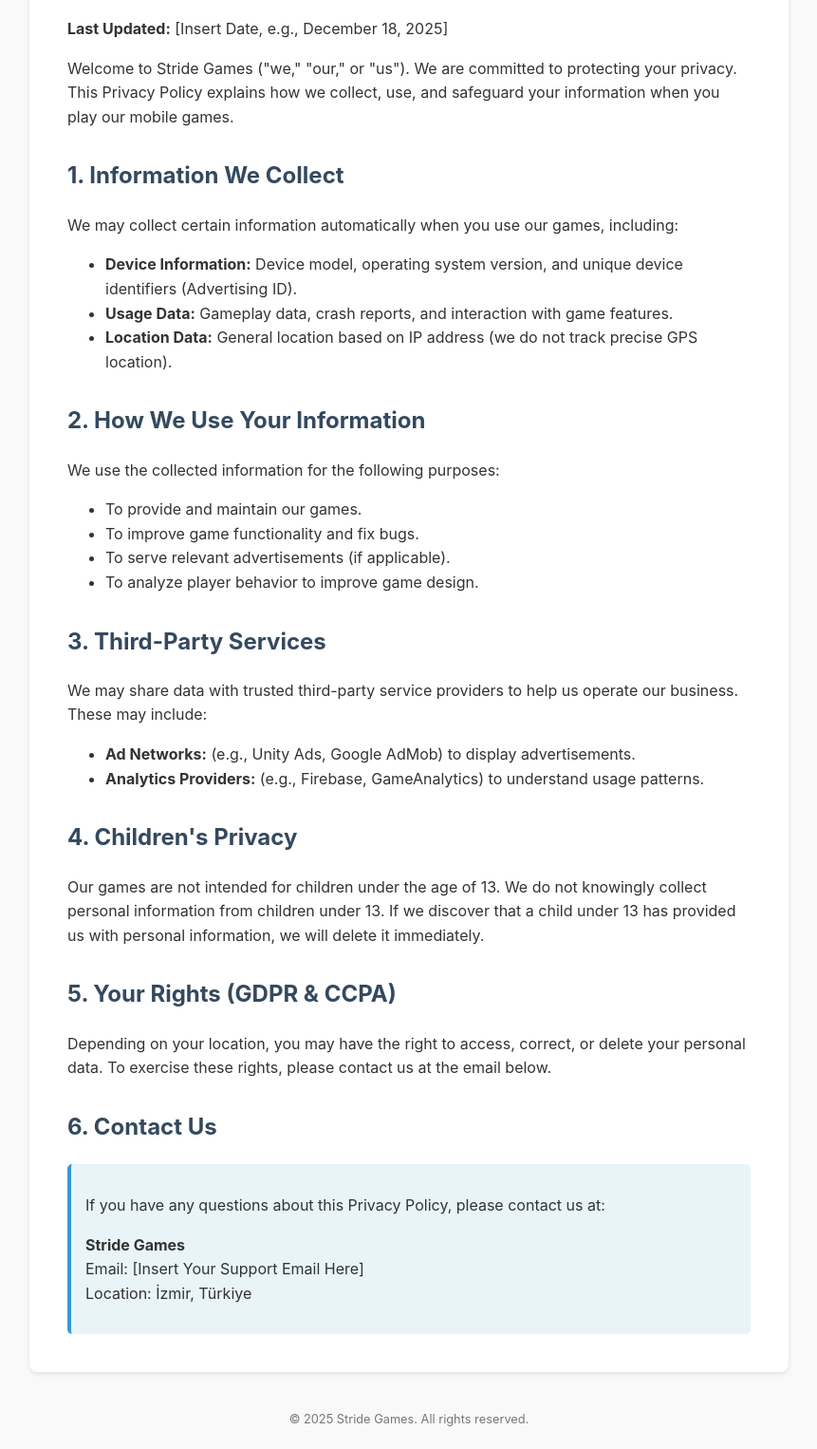
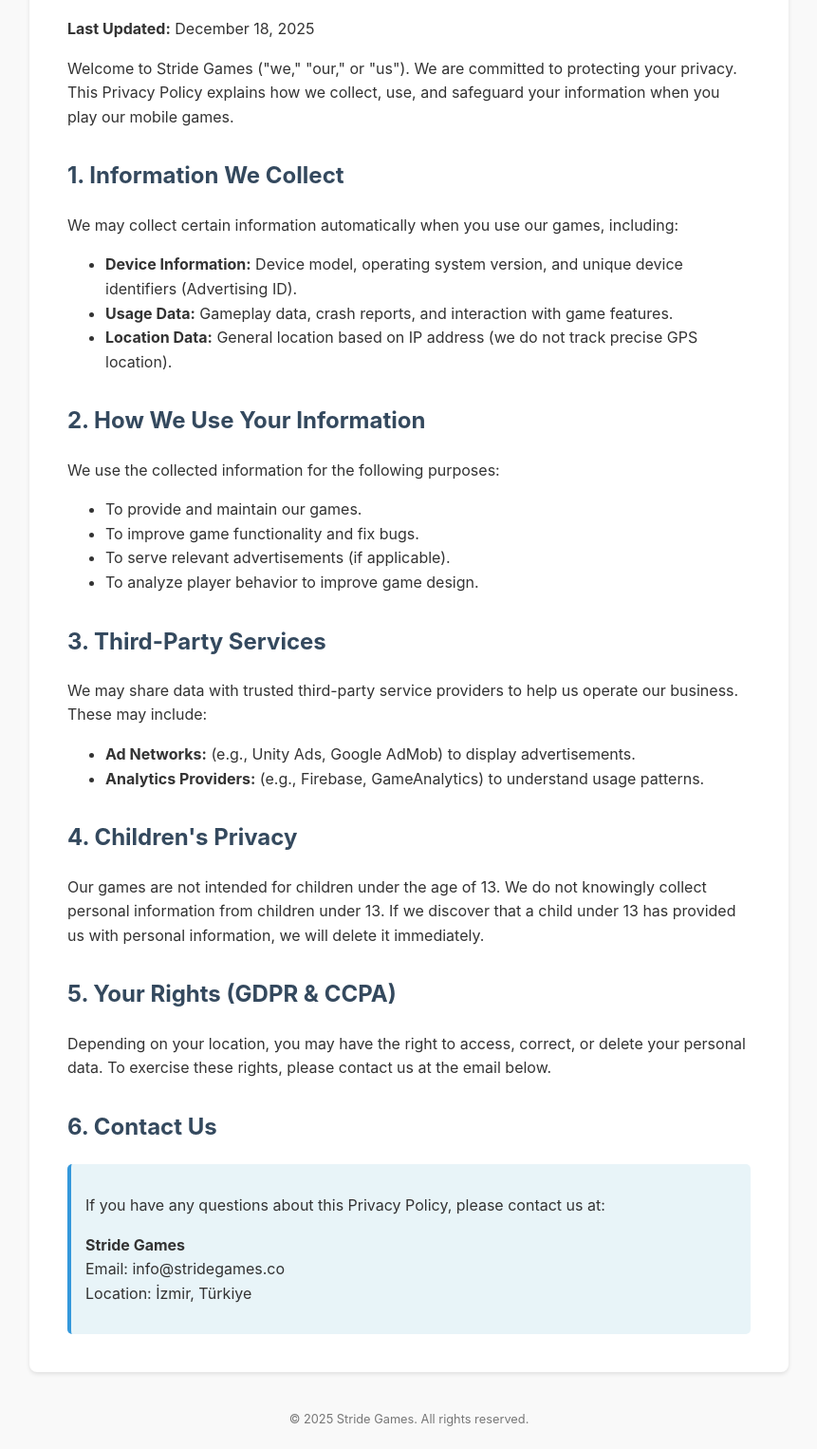
Before and after one commit to Stride-Games/privacy_policy, a plain HTML site: page index.html in a window 1280 px wide. Shown: the part 148-1674 px from the top of the page at 95% size, without its empty margins (209-1070 px from the left). Drawn offline with Linux system fonts and the light colour scheme.

Commit message:
Update index.html

```diff
--- a/index.html
+++ b/index.html
@@ -42,7 +42,7 @@
 
 <div class="container">
     <h1>Privacy Policy</h1>
-    <p><strong>Last Updated:</strong> [Insert Date, e.g., December 18, 2025]</p>
+    <p><strong>Last Updated:</strong> December 18, 2025</p>
 
     <p>Welcome to Stride Games ("we," "our," or "us"). We are committed to protecting your privacy. This Privacy Policy explains how we collect, use, and safeguard your information when you play our mobile games.</p>
 
@@ -80,7 +80,7 @@
     <div class="contact-box">
         <p>If you have any questions about this Privacy Policy, please contact us at:</p>
         <p><strong>Stride Games</strong><br>
-        Email: [Insert Your Support Email Here]<br>
+        Email: info@stridegames.co<br>
         Location: İzmir, Türkiye</p>
     </div>
 </div>
```
